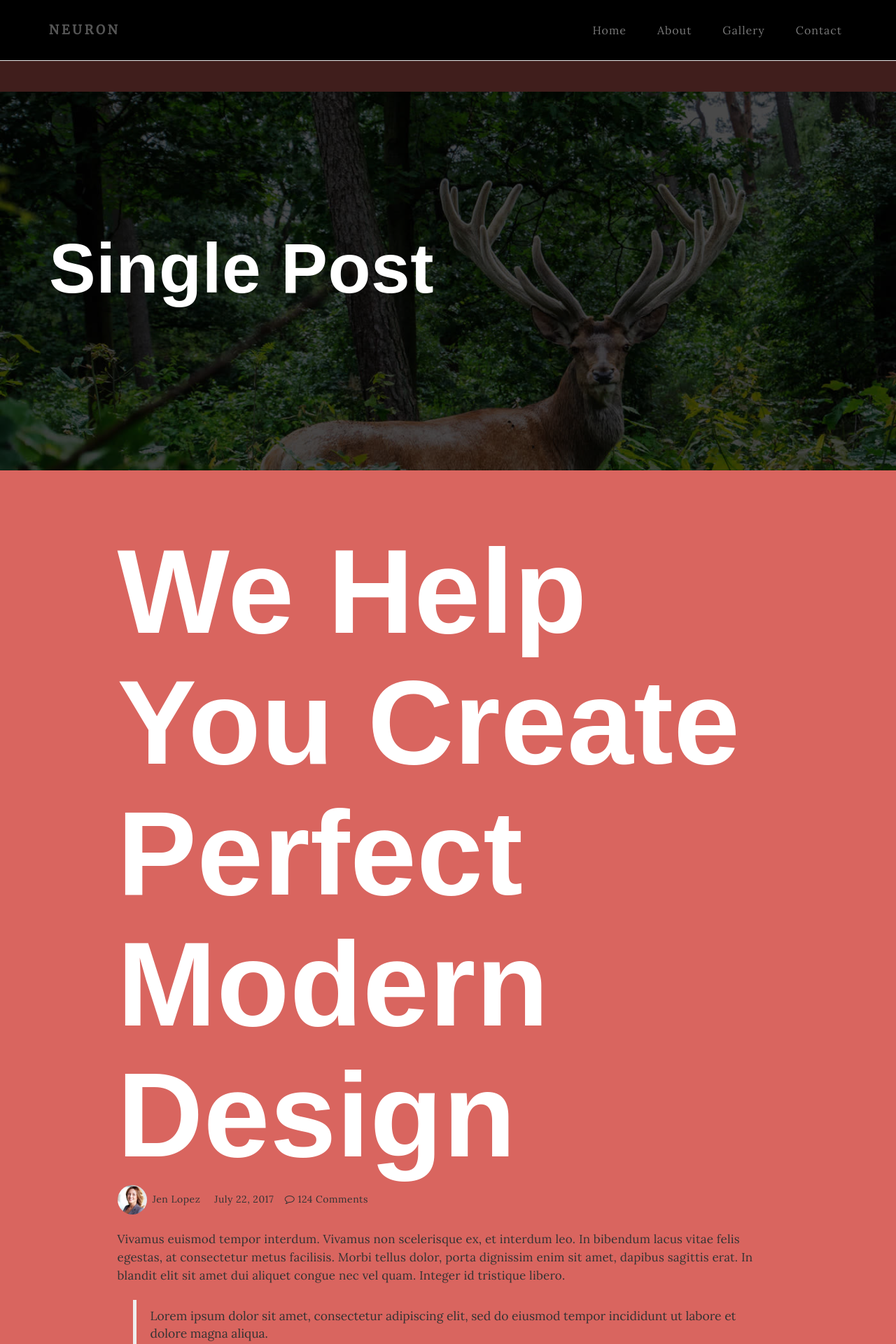
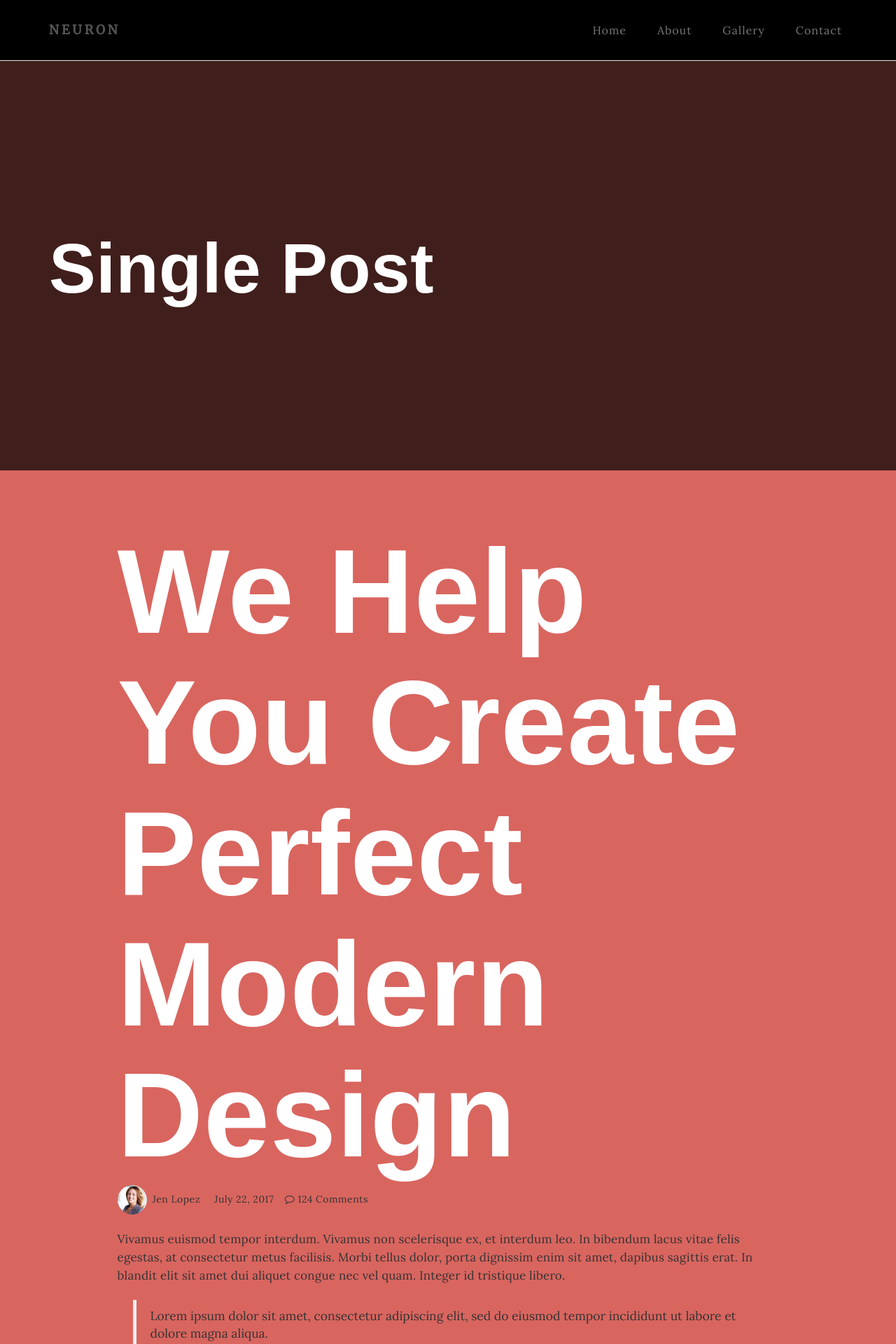
Before and after one commit to rpraka/JihyeonJe.com, a Jekyll site: the page single-post.html, which Jekyll copies as it is, in a window 1280 px wide. Shown: the top 1920 px of the page at 70% size. Built offline with Jekyll 4.4.1, drawn with Linux system fonts in a browser that asks for light colours.

Commit message:
Update style.css

```diff
--- a/css/style.css
+++ b/css/style.css
@@ -290,19 +290,19 @@
 }
 
 .main-about {
-  background: url('../images/untitled1.jpg') no-repeat;
+  background-color: #d9655f;
 }
 
 .main-single-post {
-  background: url('../images/single-post-bg.jpg') no-repeat;
+  background-color: #d9655f;
 }
 
 .main-gallery {
-  background: url('../images/gallery-bg.jpg') no-repeat;
+  background-color: #d9655f;
 }
 
 .main-contact {
-  background: url('../images/contact-bg.jpg') no-repeat;
+  background-color: #d9655f;
 }
 
 #particles-js {
```
